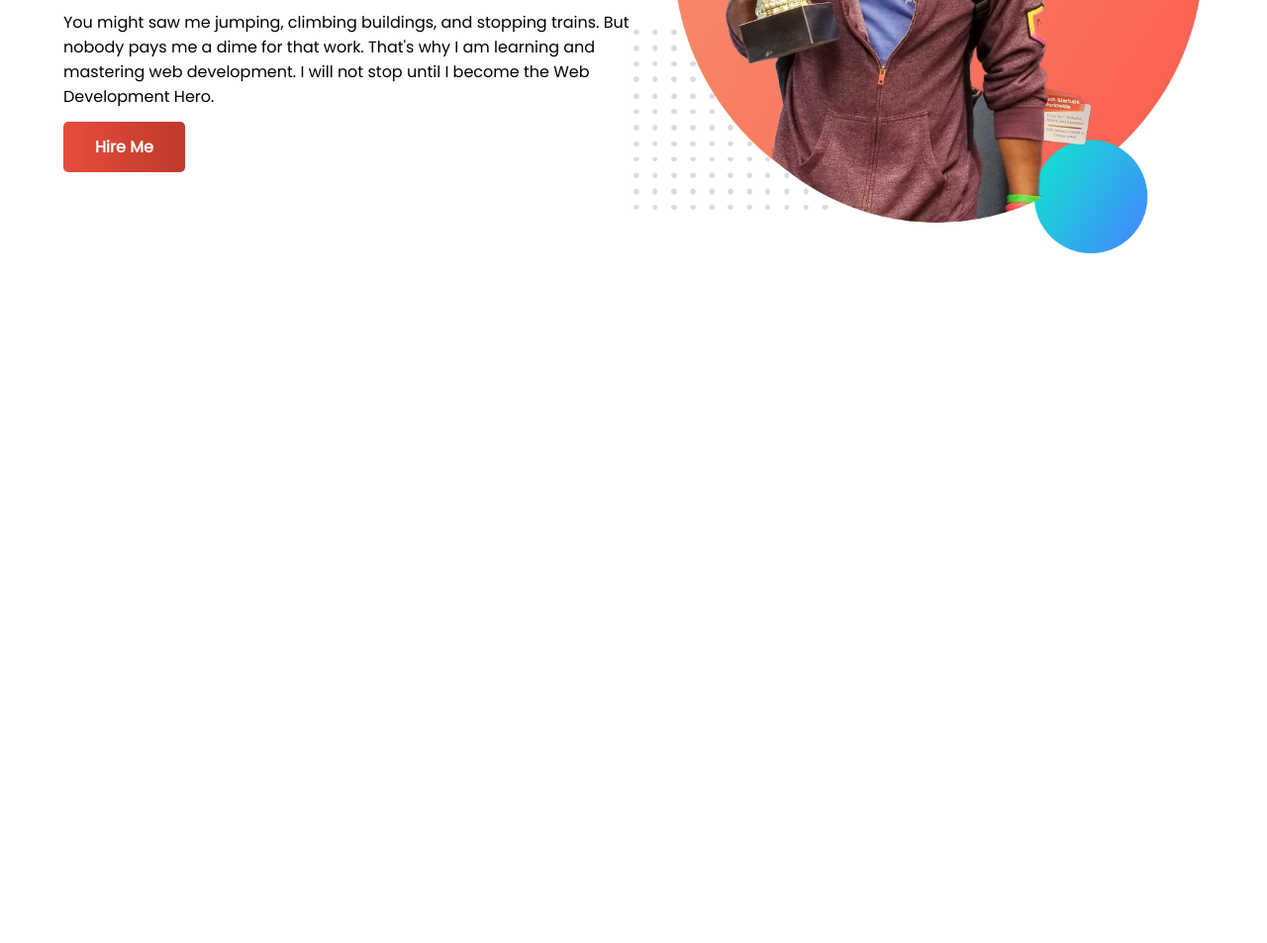
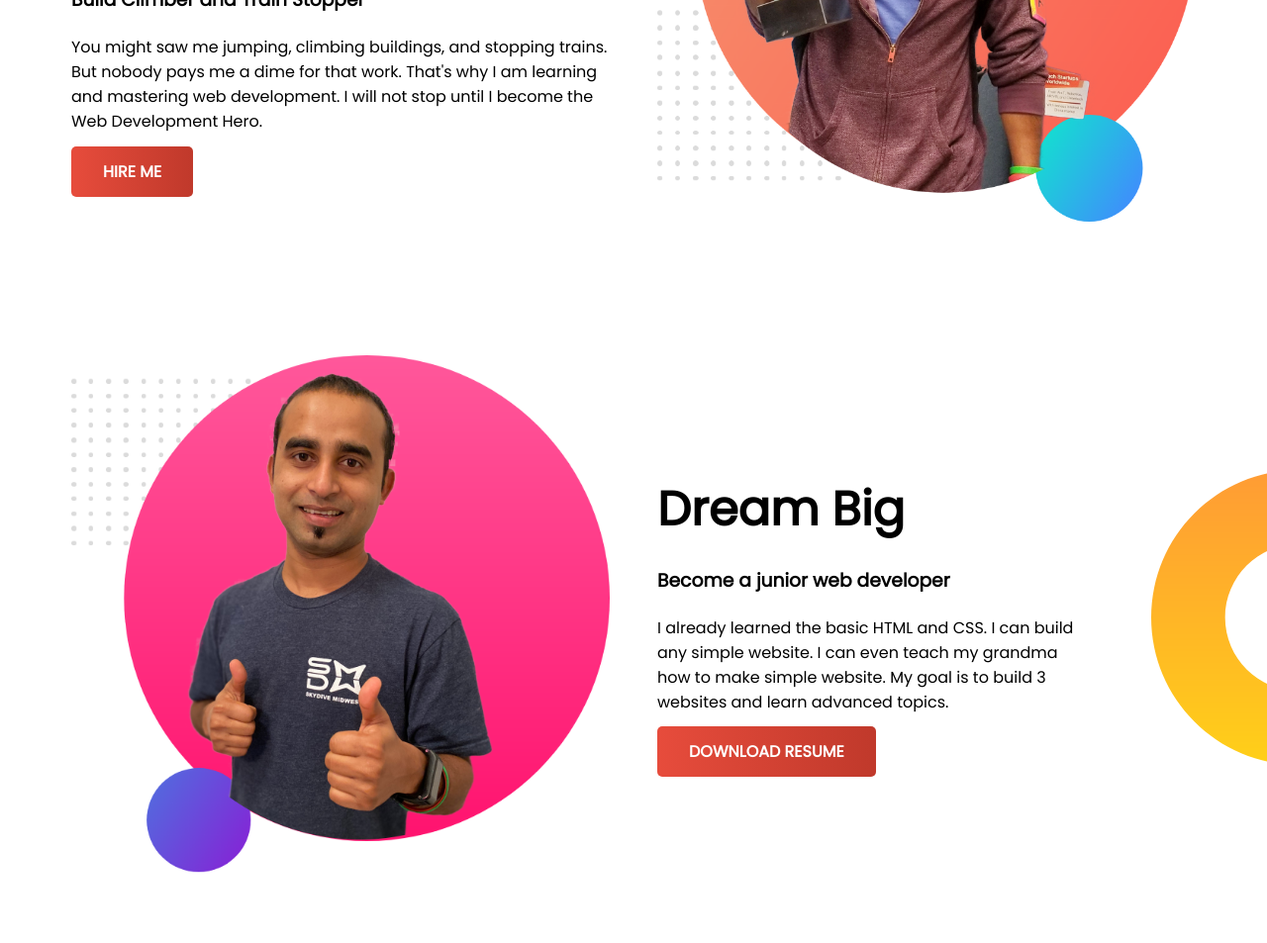
Before and after one commit to ahm-rubayed/developer-portfolio, a plain HTML site: page index.html in a window 1280 px wide. Shown: the part 380-1333 px from the top of the page at 99% size. Before the commit the page ends 800 px from the top, so only its background shows below. Drawn offline with Linux system fonts and the light colour scheme.

Commit message:
Dream big section completed

```diff
--- a/index.html
+++ b/index.html
@@ -26,5 +26,17 @@
             <img src="images/jhankar.png" alt="My Image">
         </div>
     </section>
+
+    <section class="dream-big">
+        <div class="half-width">
+            <img src="images/jhankar2.png" alt="Dream Image">
+        </div>
+        <div class="half-width">
+            <h1>Dream Big</h1>
+            <h3>Become a junior web developer</h3>
+            <p>I already learned the basic HTML and CSS. I can build any simple website. I can even teach my grandma how to make simple website. My goal is to build 3 websites and learn advanced topics.</p>
+            <a href="#" class="btn" target="_blank">Download Resume</a>
+        </div>
+    </section>
   </body>
 </html>
--- a/style.css
+++ b/style.css
@@ -15,15 +15,16 @@ h1{
 section {
     display: flex;
     align-items: center;
-    padding: 4rem;
+    padding: 4rem 3rem;
 }
 
 .top-banner {
     background: url(images/top-banner.png) no-repeat;
 }
 
-.top-banner h3 {
-    margin: 1rem;
+.top-banner h3,
+.dream-big h3 {
+    margin: 1.3rem 0;
 }
 
 .half-width h1 span{
@@ -32,6 +33,7 @@ section {
 
 .half-width {
     width: 50%;
+    padding: 0 1.5rem;
 }
 
 .half-width img{
@@ -47,4 +49,14 @@ section {
     text-decoration: none;
     display: inline-block;
     margin-top: .8rem;
+    text-transform: uppercase;
 }
+
+/* Dream Big */
+.dream-big {
+    background: url(images/dream-bg.png) no-repeat right;
+}
+
+.dream-big p {
+    width: 80%;
+}
```
